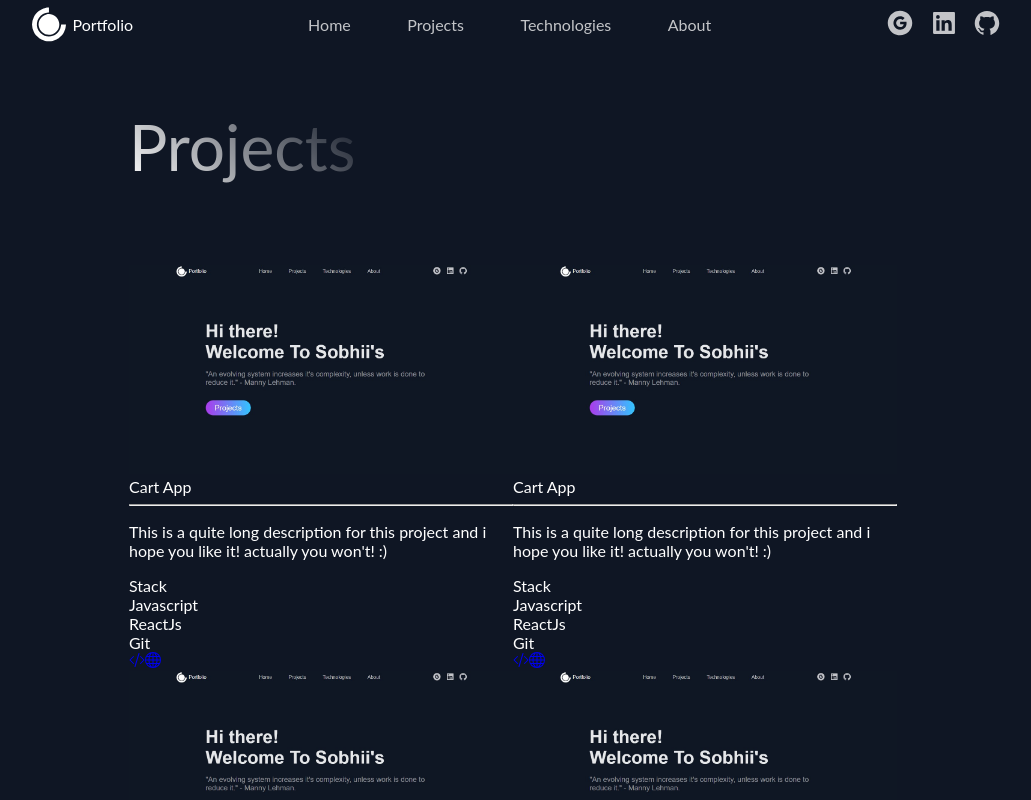
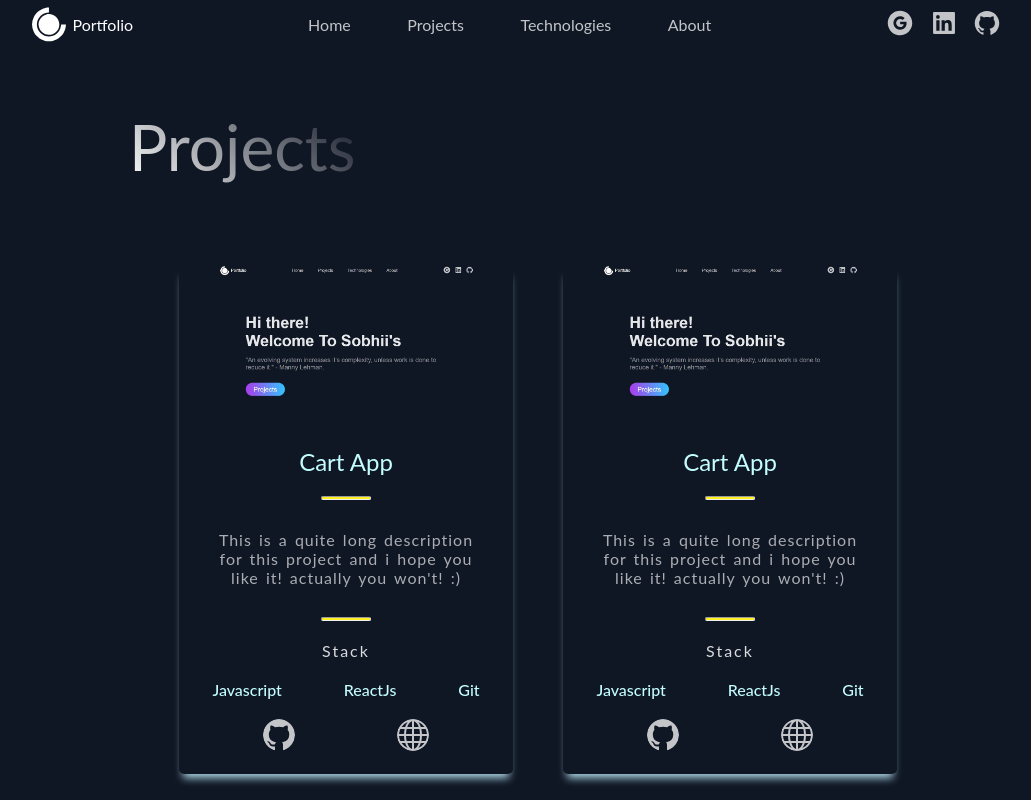
Before and after one commit to eslamsobhy/portfolio-app, a React (Create React App) app: page /projects in a window 1280 px wide. Shown: the top 800 px of the page, without its empty margins (127-1158 px from the left). Built offline with nearby package versions, Linux system fonts and the light colour scheme.

Commit message:
finished styling the projects section

```diff
--- a/src/components/Home/home.css
+++ b/src/components/Home/home.css
@@ -19,7 +19,7 @@
   /* background-color: rgba(255, 255, 255, 0.75); */
   background-image: linear-gradient(
     to right,
-    rgb(171, 59, 236),
+    #ab3bec,
     rgb(50, 197, 255)
   );
   border: transparent;
--- a/src/components/Projects/Projects.js
+++ b/src/components/Projects/Projects.js
@@ -7,7 +7,7 @@ import "./projects.css";
 import { projects } from "../../constants/constants";
 
 // icons
-import { BsCodeSlash, BsGlobe } from "react-icons/bs";
+import { BsGithub, BsGlobe } from "react-icons/bs";
 
 const Projects = () => {
   return (
@@ -24,6 +24,7 @@ const Projects = () => {
                 <div className="project-title">{title}</div>
                 <hr className="project-hr" />
                 <p className="project-description">{description}</p>
+                <hr className="project-hr" />
                 <div className="stack">Stack</div>
                 <div className="stack-tags">
                   {tags.map((tag, index) => {
@@ -35,10 +36,10 @@ const Projects = () => {
                   })}
                 </div>
                 <div className="links">
-                  <a href={source}>
-                    <BsCodeSlash />
+                  <a href={source} title="code">
+                    <BsGithub />
                   </a>
-                  <a href={visit}>
+                  <a href={visit} title="live demo">
                     <BsGlobe />
                   </a>
                 </div>
--- a/src/components/Projects/projects.css
+++ b/src/components/Projects/projects.css
@@ -8,6 +8,77 @@
   grid-template-columns: repeat(auto-fill, minmax(300px, 1fr));
 }
 
+.project {
+  margin-bottom: 40px;
+  display: flex;
+  flex-direction: column;
+  align-items: center;
+  box-shadow: 0 8px 8px -4px lightblue;
+  margin-left: 50px;
+  margin-bottom: 100px;
+  border-radius: 5px;
+}
+
 .project-img {
   width: 100%;
 }
+
+.project-title {
+  color: #c3fdff;
+  font-size: 1.5rem;
+}
+
+hr {
+  width: 3rem;
+  color: #fff023;
+  background-color: #fff023;
+  height: 2px;
+  margin: 20px auto;
+  border-radius: 5px;
+}
+
+.project-description {
+  width: 80%;
+  margin: 10px auto;
+  color: rgba(255, 255, 255, 0.65);
+  text-align: center;
+  word-spacing: 2px;
+  letter-spacing: 1px;
+}
+
+.stack {
+  letter-spacing: 2px;
+  color: rgba(255, 255, 255, 0.85);
+}
+
+.stack-tags {
+  width: 80%;
+  display: flex;
+  justify-content: space-between;
+  margin: 20px auto;
+  color: #c3fdff;
+  font-weight: 500;
+}
+
+.links {
+  width: 80%;
+  display: flex;
+  justify-content: space-around;
+  margin-bottom: 20px;
+}
+
+.links a svg {
+  color: rgba(255, 255, 255, 0.75);
+  font-size: 2rem;
+  transition: all 0.3s linear;
+  border-radius: 50%;
+}
+
+.links a svg:hover {
+  box-shadow: 0 8px 8px -4px lightblue;
+}
+
+.links a:link,
+.links a:visited {
+  color: rgba(255, 255, 255, 0.75);
+}
```
